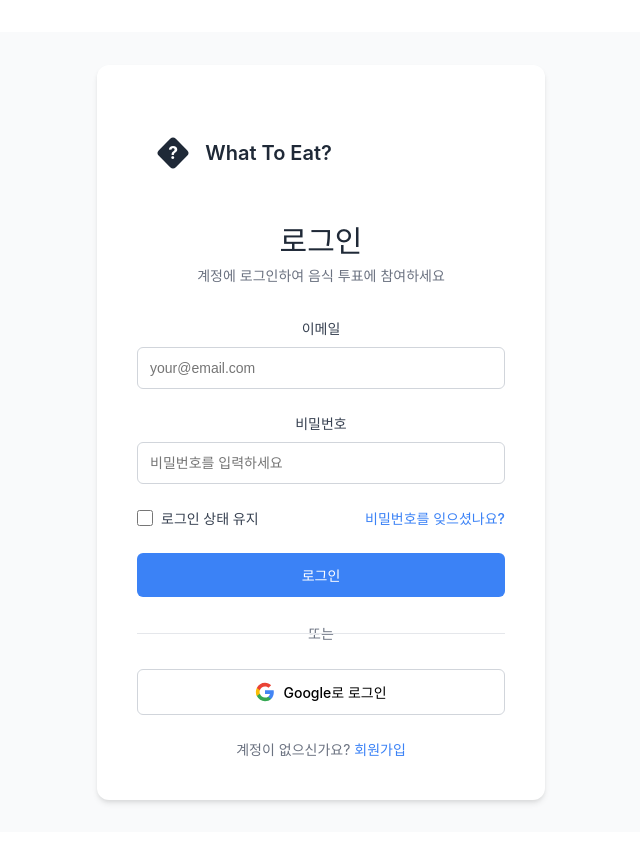
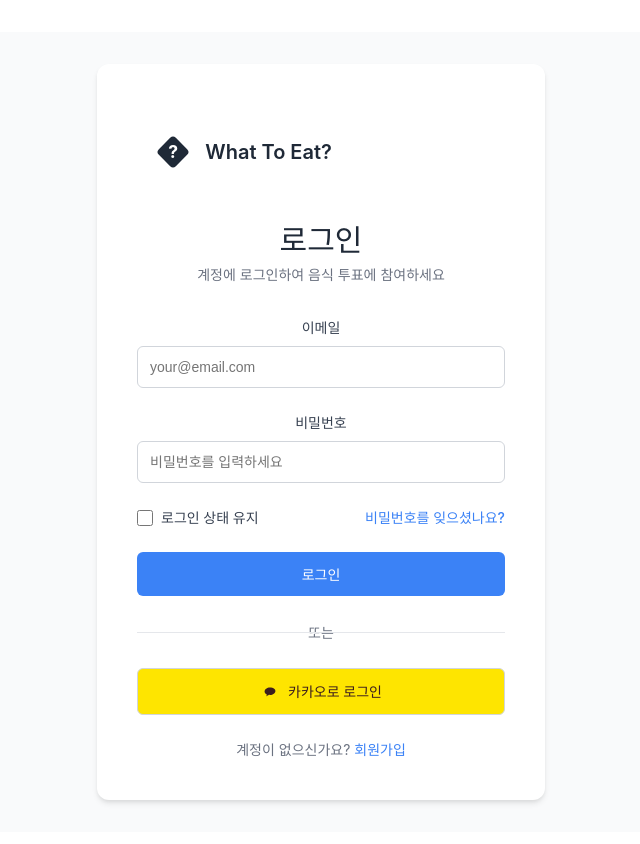
Before and after one commit to jkc-mycode/what_to_eat, a React (Vite) app in the folder apps/frontend/: page /login in a window 1280 px wide. Shown: the top 844 px of the page, without its empty margins (319-959 px from the left). Built offline with nearby package versions, Linux system fonts and the light colour scheme; no server answers.

Commit message:
feat: 카카오 소셜 로그인 프론트에 적용

```diff
--- a/apps/frontend/src/App.tsx
+++ b/apps/frontend/src/App.tsx
@@ -9,6 +9,7 @@ import PostDetailPage from './pages/PostDetailPage';
 import CreatePostPage from './pages/CreatePostPage';
 import EditPostPage from './pages/EditPostPage';
 import MyPollsPage from './pages/MyPollsPage';
+import KakaoCallbackPage from './pages/KakaoCallbackPage';
 import './App.css';
 
 const App: React.FC = () => {
@@ -22,6 +23,7 @@ const App: React.FC = () => {
         <Route path="/post/:id/edit" element={<EditPostPage />} />
         <Route path="/create-post" element={<CreatePostPage />} />
         <Route path="/my-polls" element={<MyPollsPage />} />
+        <Route path="/kakao-callback" element={<KakaoCallbackPage />} />
       </Routes>
     </div>
   );
--- a/apps/frontend/src/contexts/AuthContext.tsx
+++ b/apps/frontend/src/contexts/AuthContext.tsx
@@ -11,6 +11,7 @@ interface AuthContextType {
   isLoading: boolean;
   login: (credentials: LoginCredentials) => Promise<void>;
   logout: () => Promise<void>;
+  setUser: React.Dispatch<React.SetStateAction<User | null>>;
 }
 
 const AuthContext = createContext<AuthContextType | undefined>(undefined);
@@ -110,6 +111,7 @@ export const AuthProvider: React.FC<{ children: ReactNode }> = ({ children }) =>
     isLoading,
     login,
     logout,
+    setUser,
   };
 
   // 로딩 중일 때는 아무것도 렌더링하지 않거나 로딩 스피너를 보여줄 수 있음
--- /dev/null
+++ b/apps/frontend/src/pages/KakaoCallbackPage.tsx
@@ -0,0 +1,30 @@
+import { useEffect } from 'react';
+import { useNavigate } from 'react-router-dom';
+import { getProfileApi } from '../services/auth.service';
+import { useAuth } from '../contexts/AuthContext';
+
+const KakaoCallbackPage = () => {
+  const navigate = useNavigate();
+  const { setUser } = useAuth();
+
+  useEffect(() => {
+    const params = new URLSearchParams(window.location.search);
+    const accessToken = params.get('accessToken');
+    if (accessToken) {
+      localStorage.setItem('accessToken', accessToken);
+      getProfileApi()
+        .then((res) => {
+          setUser(res.data.user);
+        })
+        .finally(() => {
+          navigate('/');
+        });
+    } else {
+      navigate('/');
+    }
+  }, [navigate, setUser]);
+
+  return <div>카카오 로그인 처리 중...</div>;
+};
+
+export default KakaoCallbackPage;
--- a/apps/frontend/src/pages/LoginPage.tsx
+++ b/apps/frontend/src/pages/LoginPage.tsx
@@ -111,27 +111,20 @@ const LoginPage: React.FC = () => {
         </div>
 
         <div className="social-auth">
-          <button className="social-button google">
+          <a
+            href="http://localhost:3000/api/auth/kakao"
+            className="social-button kakao"
+            style={{ backgroundColor: '#FEE500', color: '#3C1E1E' }}
+          >
             <svg className="social-icon" viewBox="0 0 24 24">
+              <ellipse cx="12" cy="12" rx="12" ry="12" fill="#FEE500" />
               <path
-                d="M22.56 12.25c0-.78-.07-1.53-.2-2.25H12v4.26h5.92c-.26 1.37-1.04 2.53-2.21 3.31v2.77h3.57c2.08-1.92 3.28-4.74 3.28-8.09z"
-                fill="#4285F4"
-              />
-              <path
-                d="M12 23c2.97 0 5.46-.98 7.28-2.66l-3.57-2.77c-.98.66-2.23 1.06-3.71 1.06-2.86 0-5.29-1.93-6.16-4.53H2.18v2.84C3.99 20.53 7.7 23 12 23z"
-                fill="#34A853"
-              />
-              <path
-                d="M5.84 14.09c-.22-.66-.35-1.36-.35-2.09s.13-1.43.35-2.09V7.07H2.18C1.43 8.55 1 10.22 1 12s.43 3.45 1.18 4.93l2.85-2.22.81-.62z"
-                fill="#FBBC05"
-              />
-              <path
-                d="M12 5.38c1.62 0 3.06.56 4.21 1.64l3.15-3.15C17.45 2.09 14.97 1 12 1 7.7 1 3.99 3.47 2.18 7.07l3.66 2.84c.87-2.6 3.3-4.53 6.16-4.53z"
-                fill="#EA4335"
+                d="M12 6.5c-3.59 0-6.5 2.15-6.5 4.8 0 1.53 1.08 2.88 2.74 3.74-.12.44-.44 1.62-.51 1.89 0 0-.01.03 0 .04.07.14.23.13.32.09.13-.06 1.87-1.23 2.63-1.7.43.06.88.09 1.32.09 3.59 0 6.5-2.15 6.5-4.8S15.59 6.5 12 6.5z"
+                fill="#3C1E1E"
               />
             </svg>
-            Google로 로그인
-          </button>
+            카카오로 로그인
+          </a>
         </div>
 
         <div className="auth-footer">
```
Also changed, not shown: 1 other file (tests, documents, lock files or other folders).
